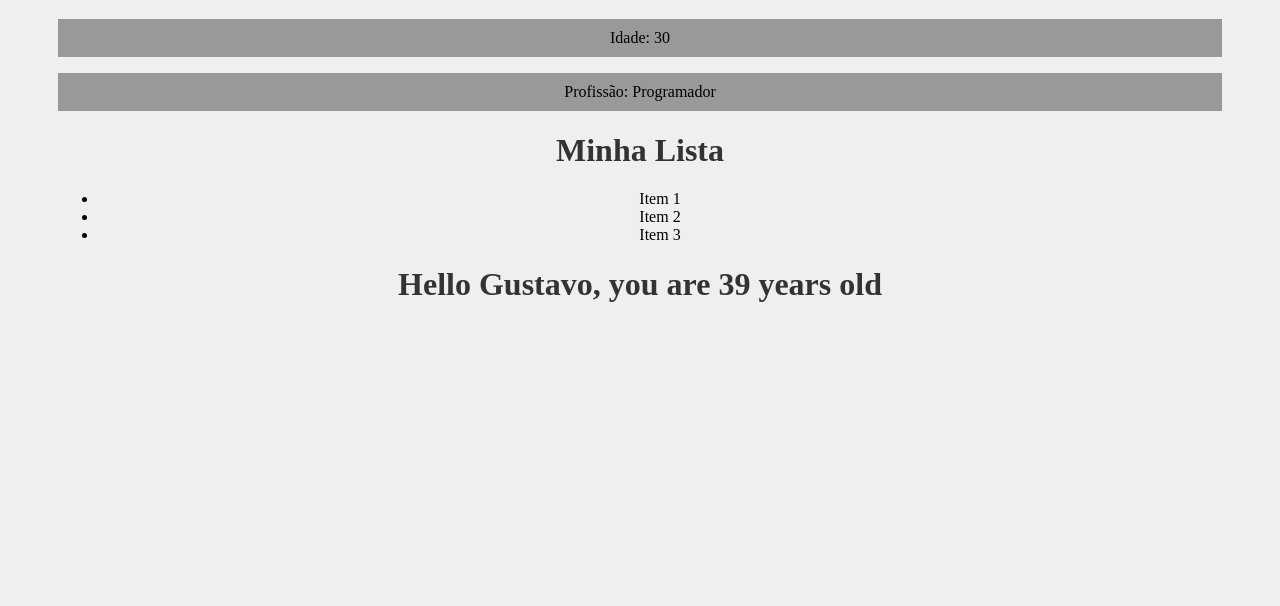
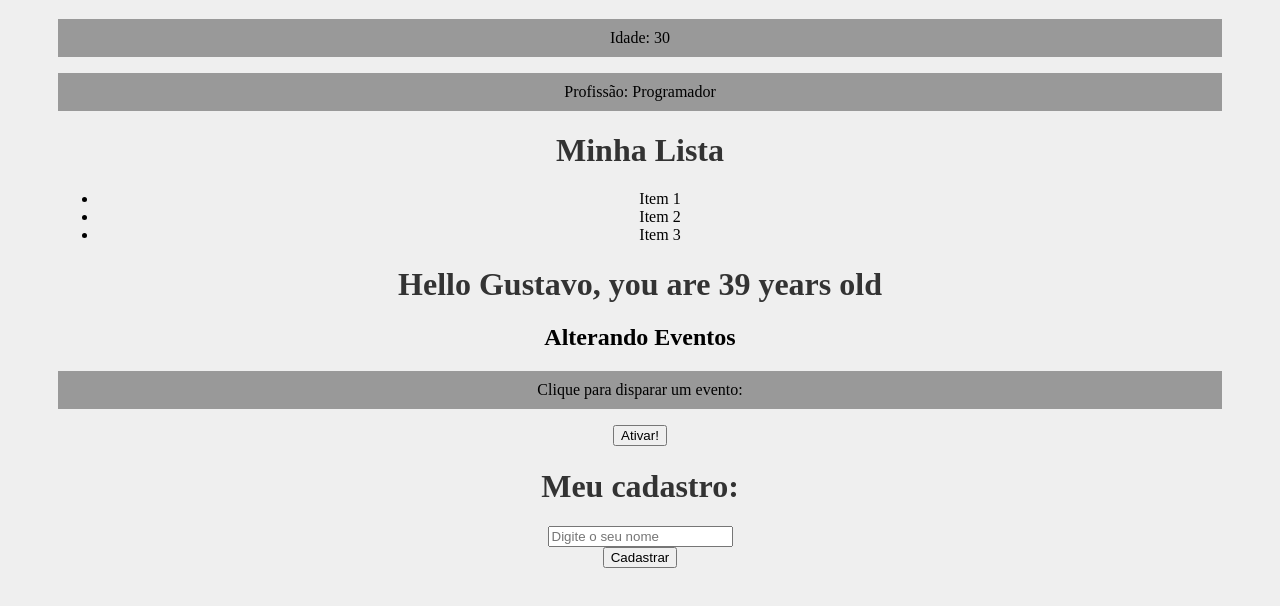
Before and after one commit to gustavogregorio1986/projeto-react-app, a React (Create React App) app: page / in a window 1280 px wide. Shown: the part 1385-1991 px from the top of the page. Built offline with nearby package versions, Linux system fonts and the light colour scheme.

Commit message:
Desenvolvimento de um formulário

```diff
--- a/src/App.js
+++ b/src/App.js
@@ -6,6 +6,8 @@ import List from './components/List';
 import Pessoa from './components/Pessoa';
 import SayMyName from './components/SayMyName';
 import Greeting from './components/Greeting';
+import Evento from './components/Evento';
+import Form from './components/Form';
 
 function App() {
    const name = 'Matheus'
@@ -41,6 +43,9 @@ function App() {
             />
        <List />
        <Greeting name="Gustavo" age={39} />
+       <h2>Alterando Eventos</h2>
+       <Evento />
+       <Form />
     </div>
   );
 }
--- /dev/null
+++ b/src/components/Evento.js
@@ -0,0 +1,16 @@
+function Evento(){
+
+    function meuEvento(){
+        console.log("Opa, fui ativado! ${numero}")
+    }
+
+    return(
+        <div>
+           <p>Clique para disparar um evento:</p>
+           <button onClick={meuEvento}>Ativar!</button>
+
+        </div>
+    )
+}
+
+export default Evento;
--- /dev/null
+++ b/src/components/Form.js
@@ -0,0 +1,23 @@
+function Form(){
+
+    function cadastrarUsuario(event){
+        console.log("Usuário cadastrado com sucesso!")
+    }
+
+
+    return(
+        <div>
+            <h1>Meu cadastro:</h1>
+            <form onAbort={cadastrarUsuario()}>
+                <div>
+                    <input type="text" placeholder="Digite o seu nome" />
+                </div>
+                <div>
+                    <input type="submit" value="Cadastrar" />
+                </div>
+            </form>
+        </div>
+    )
+}
+
+export default Form;
```
